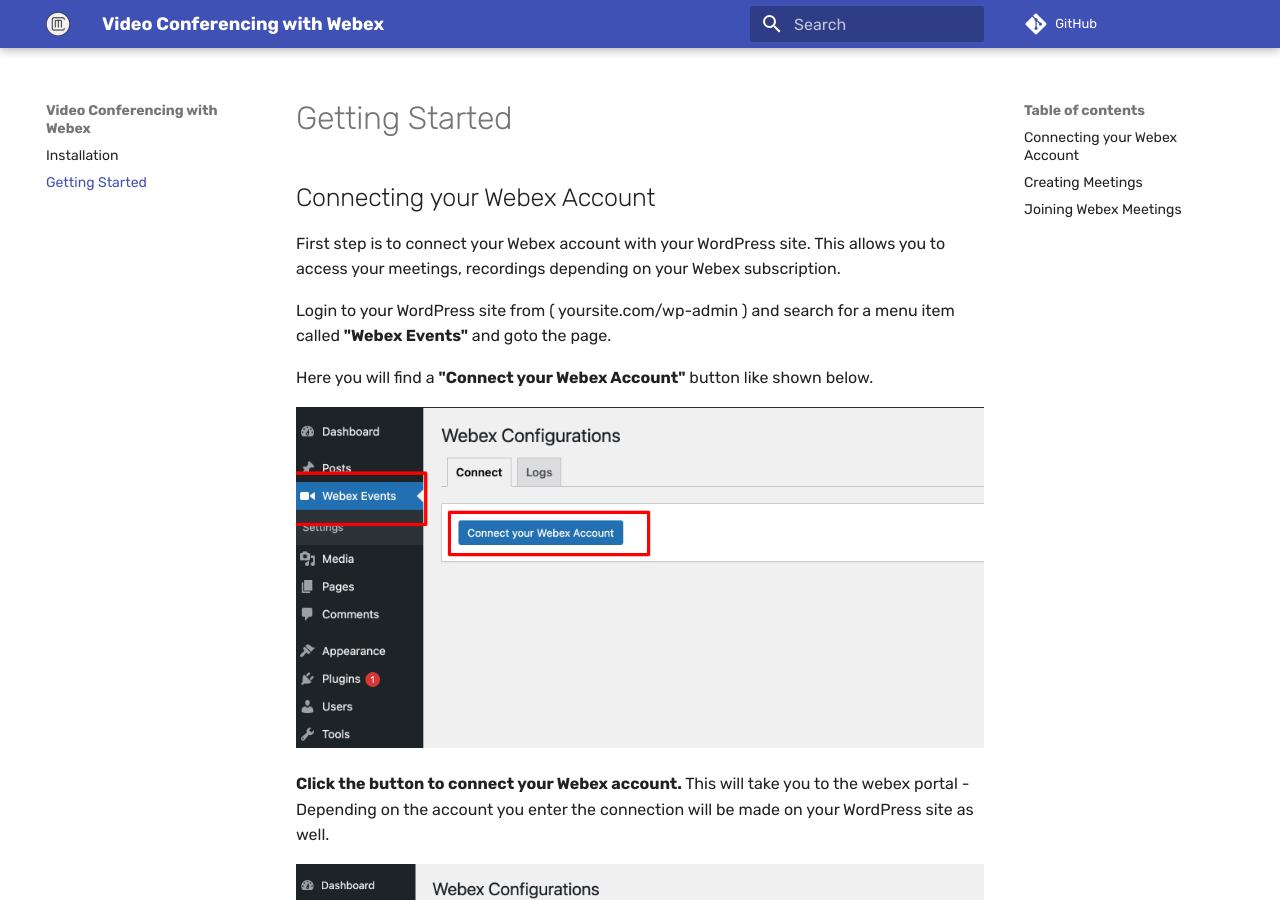
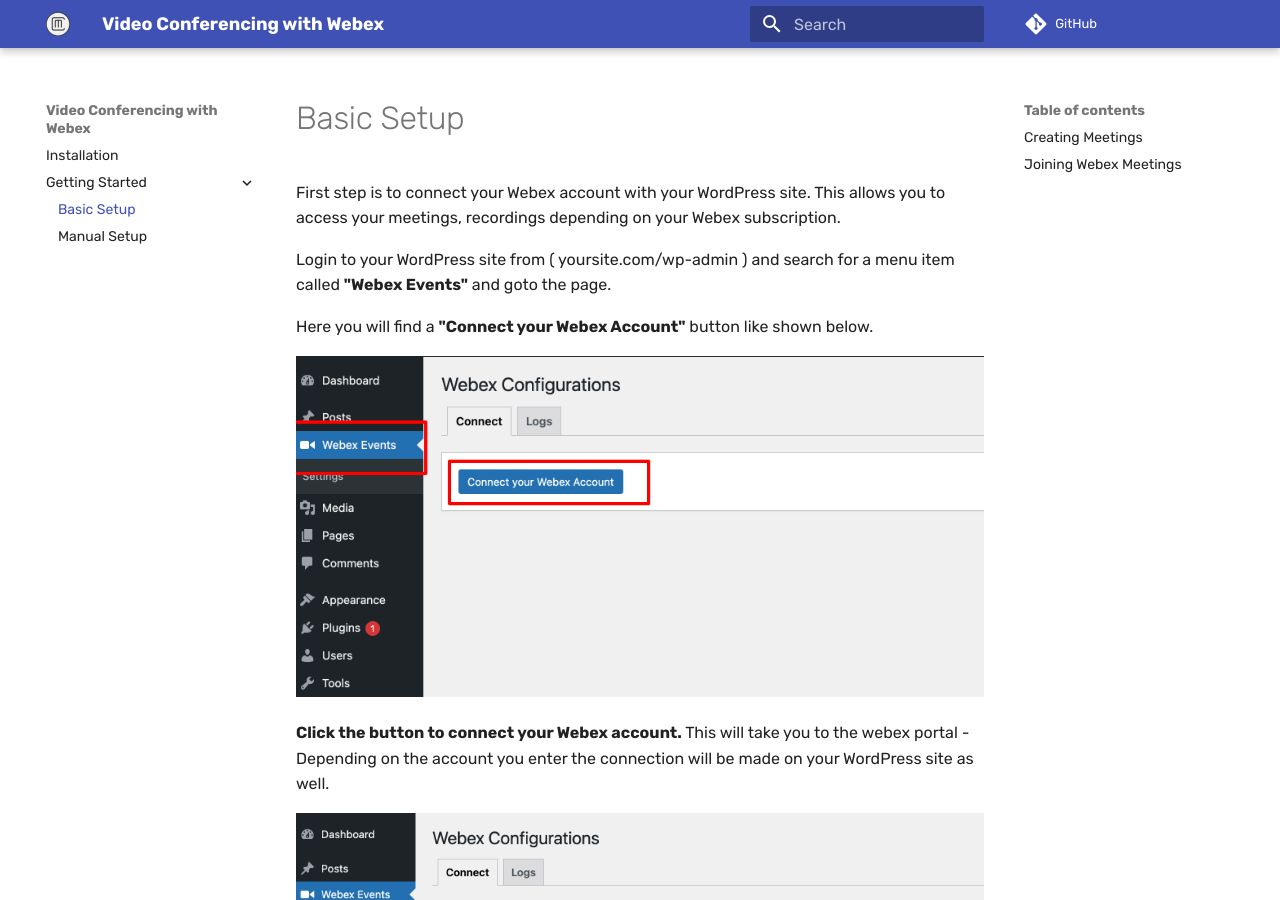
Before and after one commit to codemanas/video-conferencing-webex-docs, an MkDocs documentation site: the page built from docs/basic-setup.md, in a window 1280 px wide and 900 px high. Built offline with MkDocs 1.6.1 and Material for MkDocs 9.7.7, drawn with Linux system fonts in a browser that asks for light colours; comment, search, counter and statistics services are not loaded.

Commit message:
Manual connection doc added

```diff
--- a/docs/getting-started.md
+++ b/docs/basic-setup.md
@@ -1,5 +1,3 @@
-## Connecting your Webex Account
-
 First step is to connect your Webex account with your WordPress site. This allows you to access your meetings, recordings depending on your Webex subscription.
 
 Login to your WordPress site from ( yoursite.com/wp-admin ) and search for a menu item called **"Webex Events"** and goto the page.
--- a/mkdocs.yml
+++ b/mkdocs.yml
@@ -3,7 +3,9 @@
 site_author: Codemanas
 nav:
   - Installation: index.md
-  - Getting Started: getting-started.md
+  - Getting Started:
+      - Basic Setup: basic-setup.md
+      - Manual Setup: manual-setup.md
 theme:
   name: material
   logo: assets/logo.png
```
Also changed, not shown: docs/manual-setup.md (added, +67 -0 lines), docs/assets/manual-setup/api-keys.png (added), docs/assets/manual-setup/create-app-menu.png (added), docs/assets/manual-setup/create-new-app.png (added), docs/assets/manual-setup/redirect-uri.png (added), docs/assets/manual-setup/wordpress-keys.png (added), 1 other file.
